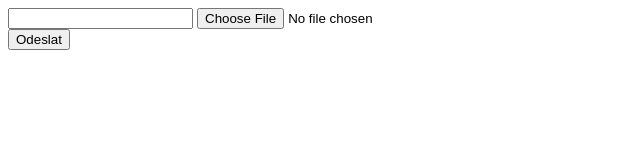
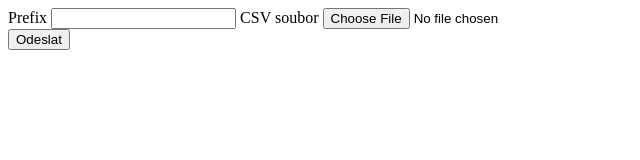
Before and after one commit to choutkamartin/csob-csv-transform, a plain HTML site: page index.html in a window 1280 px wide. Shown: the whole page, without its empty margins (0-640 px from the left). Drawn offline with nearby package versions, Linux system fonts and the light colour scheme.

Commit message:
Add labels for inputs

```diff
--- a/index.html
+++ b/index.html
@@ -13,7 +13,9 @@
   </head>
   <body>
     <form id="myForm">
+      <label for="prefix">Prefix</label>
       <input type="text" id="prefix" />
+      <label for="csvFile">CSV soubor</label>
       <input type="file" id="csvFile" accept=".csv" />
       <br />
       <button type="submit">Odeslat</button>
```
